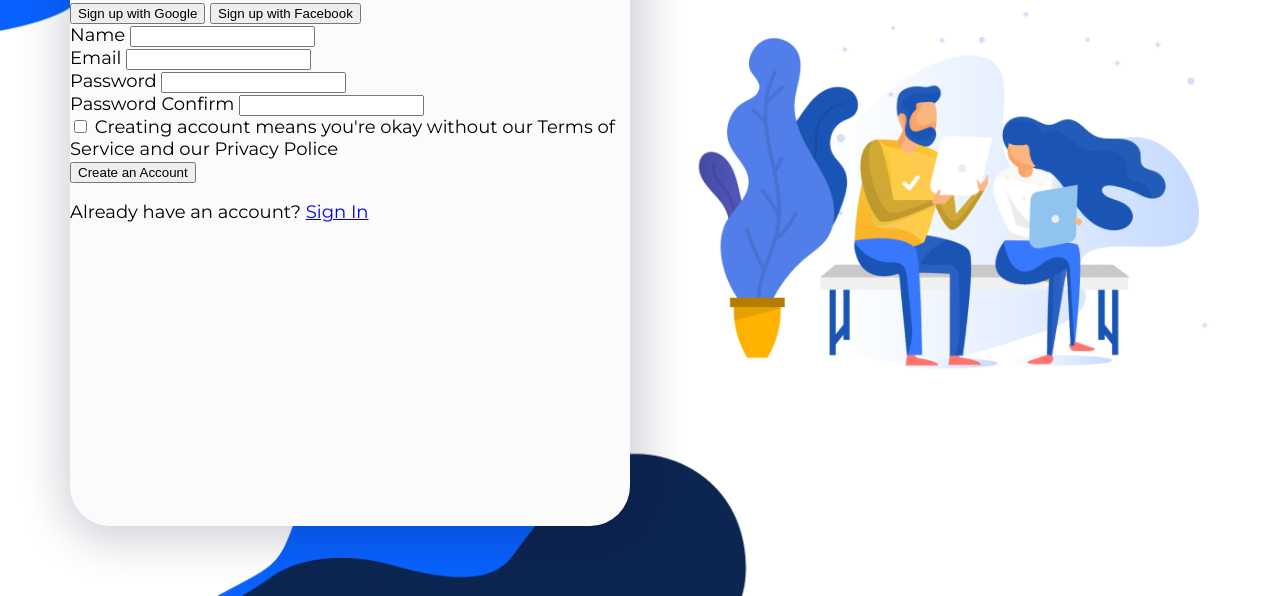
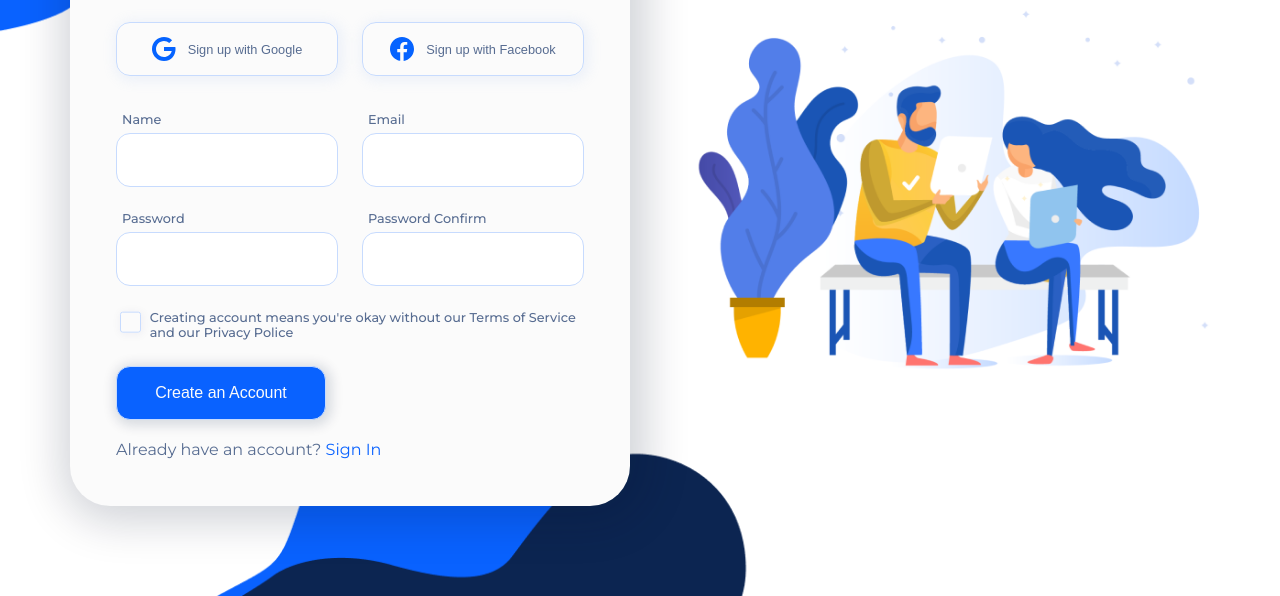
Before and after one commit to solum-the-creator/sign-up-form, a plain HTML site: page index.html in a window 1280 px wide. Shown: the part 204-800 px from the top of the page. Drawn offline with Linux system fonts and the light colour scheme.

Commit message:
Create full form design

```diff
--- a/index.html
+++ b/index.html
@@ -22,8 +22,8 @@
                 </div>
                 <div class="main-form">
                     <div class="sign-with">
-                        <button type="button">Sign up with Google</button>
-                        <button type="button">Sign up with Facebook</button>
+                        <button class="google-button" type="button">Sign up with Google</button>
+                        <button class="facebook-button" type="button">Sign up with Facebook</button>
                     </div>
                     <div class="user-data">
                         <div class="name-input">
@@ -44,22 +44,17 @@
                             <label for="confirm-password">Password Confirm</label>
                             <input type="password" name="confirmPassword" id="confirm-password">
                         </div>
+                    </div>
                         <div class="accept-checkbox">
+                            <input type="checkbox" name="acceptPrivacy" id="accept-privacy">
                             <label for="accept-privacy">
-                                <input type="checkbox" name="acceptPrivacy" id="accept-privacy">
                                 Creating account means you're okay without our Terms of Service
                                 and our Privacy Police
                             </label>
-
                         </div>
-                        <button type="button">Create an Account</button>
+                        <button class="submit-button" type="button">Create an Account</button>
                         <p class="have-account">Already have an account? <a href="#">Sign In</a></p>
-                    </div>
                 </div>
-
-
-
-
             </form>
         </div>
         <div class="image-box">
--- a/style.css
+++ b/style.css
@@ -8,6 +8,10 @@ html, body {
     --color-blue: #0962FF;
     --color-dark-blue:#0C2551;
     --color-white:#FBFBFB;
+    --color-text:#576C91;
+    --color-light-blue: #c7dbfe;
+    --color-blue-active: #3c82fc;
+    --color-error: #FF4343;
 }
 
 * {
@@ -28,13 +32,19 @@ body {
 
 h1,h2,h3,h4,h5,h6 {
     font-family: 'PT Serif', serif;
+    margin: 0;
+    padding: 0;
+}
+p {
+    margin: 0;
+    padding: 0;
 }
 
 main{
     display: flex;
     flex: 1;
     height: 100vh;
-    padding: 70px;
+    padding:70px;
     justify-content: center;
     align-items: center;
     gap: 64px;
@@ -44,13 +54,125 @@ main{
     flex: 1 1 auto;
     min-width: 360px;
     max-width: 560px;
-    align-self: stretch;
+    height: max(620px, 80%);
+    align-self: center;
     background-color: var(--color-white);
     border-radius: 40px;
     box-shadow: 4px 4px 44px 12px rgba(4, 18, 42, 0.184);
+    padding: 32px 46px;
+}
+
+.sign-up-form h1{
+    color: var(--color-dark-blue);
+    font-size: 2.5rem;
+    margin-bottom: 12px;
+}
+
+.sign-up-form .header-form p{
+    font-size: 0.8rem;
+    font-weight: 500;
+    color: var(--color-text);
+
+}
+
+.sign-up-form .header-form{
+    margin-bottom: 24px;
+}
+
+.main-form .sign-with{
+    display: flex;
+    gap: 24px;
+    justify-content: center;
+    margin-bottom: 36px;
+
+}
+
+.sign-up-form button {
+    width: 80%;
+    max-width: 246px;
+    min-width: 180px;
+    height: 54px;
+    border-radius: 14px;
+    cursor: pointer;
+    border: none;
+    background-color: transparent;
+
 }
 
 
+
+.sign-up-form .sign-with button {
+    flex: 1;
+
+    border: 1px solid var(--color-light-blue);
+    box-shadow: 2px 2px 12px 4px rgba(157, 189, 243, 0.138);
+    font-size: 0.8rem;
+    font-weight: 500;
+    color: var(--color-text);
+    display: flex;
+    justify-content: center;
+    align-items: center;
+    padding: 10px 20px;
+    gap: 12px;
+    transition: all .1s ease;
+}
+
+.sign-up-form .sign-with button::before{
+    content: "";
+
+    background-size: cover;
+    width: 24px;
+    filter: invert(27%) sepia(65%) saturate(4091%) hue-rotate(213deg) brightness(98%) contrast(105%);
+    height: 24px;
+    display: block;
+}
+.sign-up-form .sign-with .facebook-button::before{
+    background: url(images/icons8-facebook.svg) no-repeat center;
+}
+.sign-up-form .sign-with .google-button::before{
+    background: url(images/icons8-google.svg) no-repeat center;
+}
+
+.sign-up-form .submit-button{
+    margin-top: 20px;
+    border: 1px solid var(--color-light-blue);
+    box-shadow: 2px 2px 12px 4px rgba(5, 27, 65, 0.138);
+    font-size: 1rem;
+    font-weight: 500;
+    color: var(--color-white);
+    background-color: var(--color-blue);
+    transition: all .2s ease;
+    max-width: 210px;
+    margin-bottom: 20px;
+}
+
+.sign-up-form .submit-button:hover{
+    background-color: var(--color-blue);
+    color: var(--color-white);
+    border-color: #0962FF;
+    box-shadow: 2px 2px 24px 6px rgba(6, 36, 87, 0.253);
+}
+
+.sign-up-form .submit-button:active{
+    background-color: var(--color-blue-active);
+    color: var(--color-white);
+    border-color: #0962FF;
+    box-shadow: 2px 2px 24px 6px rgba(6, 36, 87, 0.253);
+}
+
+.sign-up-form .sign-with button:hover{
+    background-color: var(--color-blue);
+    color: var(--color-white);
+    border-color: #0962FF;
+    box-shadow: 2px 2px 24px 6px rgba(6, 36, 87, 0.253);
+}
+
+.sign-up-form .sign-with button:active{
+    background-color: var(--color-blue-active);
+    color: var(--color-white);
+    border-color: #0962FF;
+    box-shadow: 2px 2px 24px 6px rgba(6, 36, 87, 0.253);
+}
 
 .image-box{
     flex: 1 2 auto;
@@ -62,3 +184,166 @@ main{
     width: 100%;
     height: auto;
 }
+
+
+/* inputs style */
+
+.main-form .user-data {
+    display: flex;
+    margin-bottom: 24px;
+    justify-content: flex-start;
+
+}
+
+.main-form .user-data div{
+    flex: 1;
+    width: 80%;
+    max-width: 246px;
+    min-width: 180px;
+    display: flex;
+    flex-direction: column;
+
+}
+
+.main-form .user-data .name-input {
+    margin-right: 24px;
+}
+
+.main-form label {
+    color: var(--color-text);
+    font-size: 0.8rem;
+    font-weight: 500;
+    margin-bottom: 6px;
+    margin-left: 6px;
+}
+
+
+.main-form .passwords-input {
+    display: flex;
+    margin-bottom: 24px;
+
+}
+
+.main-form .passwords-input div{
+    flex: 1;
+    width: 80%;
+    max-width: 246px;
+    min-width: 180px;
+    display: flex;
+    flex-direction: column;
+
+}
+
+.main-form .passwords-input .password-input{
+    margin-right: 24px;
+}
+
+.main-form>.user-data input,
+.main-form>.passwords-input input {
+    appearance: none;
+    border: none;
+    width: 100%;
+    max-width: 246px;
+    min-width: 180px;
+    height: 54px;
+    border-radius: 14px;
+
+    border: 1px solid var(--color-light-blue);
+    font-size: 1rem;
+    font-weight: 400;
+    color: var(--color-dark-blue);
+    transition: all .3s ease;
+    padding: 0.8rem;
+}
+.main-form>.user-data input:focus-visible,
+.main-form>.passwords-input input:focus-visible{
+    border: 1px solid var(--color-blue-active);
+}
+
+.main-form>.user-data input:focus,
+.main-form>.passwords-input input:focus{
+    outline: none;
+}
+
+.main-form>.user-data input:invalid,
+.main-form>.passwords-input input:invalid{
+    border: 1px solid var(--color-error);
+    box-shadow: 2px 2px 12px 4px rgba(243, 157, 157, 0.159);
+}
+
+
+.main-form .accept-checkbox{
+    display: flex;
+    align-items: center;
+}
+
+.main-form .accept-checkbox input{
+    flex: 1 0 auto;
+    display: block;
+    align-self: flex-start;
+   cursor: pointer;
+
+
+  -webkit-appearance: none;
+  /* Remove most all native input styles */
+  appearance: none;
+  /* For iOS < 15 */
+  background-color: transparent;
+  /* Not removed via appearance */
+
+
+  font: inherit;
+
+  width: 1.15em;
+  height: 1.15em;
+  border: 1px solid var(--color-light-blue);
+  border-radius: 0.15em;
+  transform: translateY(-0.075em);
+  box-shadow: 1px 1px 10px 1px rgba(38, 24, 93, 0.052);
+
+  display: grid;
+  place-content: center;
+
+}
+
+.main-form .accept-checkbox input::before{
+    content: "";
+  width: 0.65em;
+  height: 0.65em;
+  clip-path: polygon(14% 44%, 0 65%, 50% 100%, 100% 16%, 80% 0%, 43% 62%);
+  transform: scale(0);
+  transform-origin: center;
+  transition: 120ms transform ease-in-out;
+  /* Windows High Contrast Mode */
+  background-color: var( --color-blue-active);
+
+}
+
+.main-form .accept-checkbox input:focus{
+    outline: none;
+}
+
+
+.main-form .accept-checkbox input:checked::before{
+    transform: scale(1.5);
+}
+
+.main-form .accept-checkbox label{
+    display: block;
+    cursor: pointer;
+}
+
+.have-account{
+    font-size: 1rem;
+    font-weight: 400;
+    color: var(--color-text);
+}
+
+.have-account a{
+    text-decoration: none;
+    color: var(--color-blue);
+}
+
+.have-account a:hover{
+    color: var(--color-error);
+}
```
Also changed, not shown: images/icons8-facebook.svg (added), images/icons8-google.svg (added).
